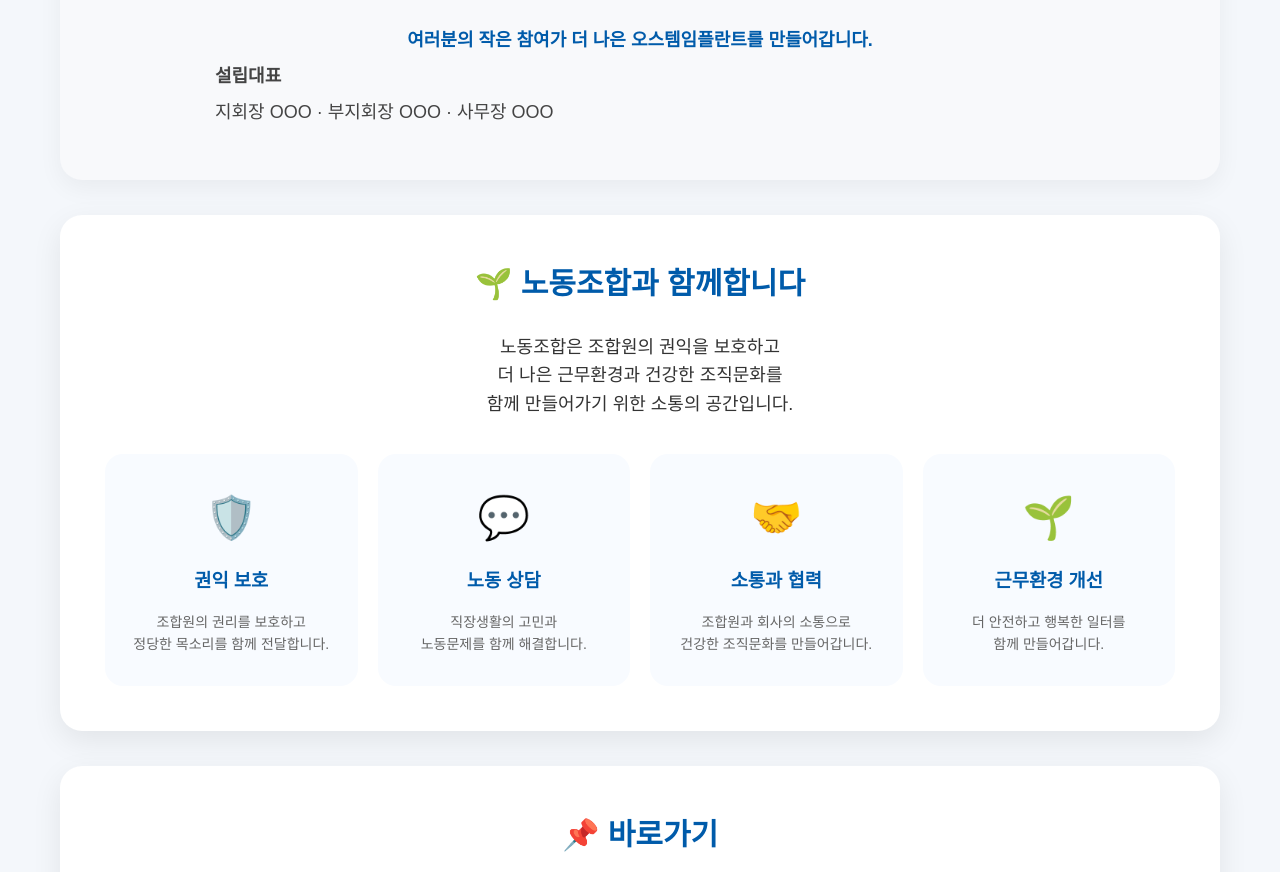
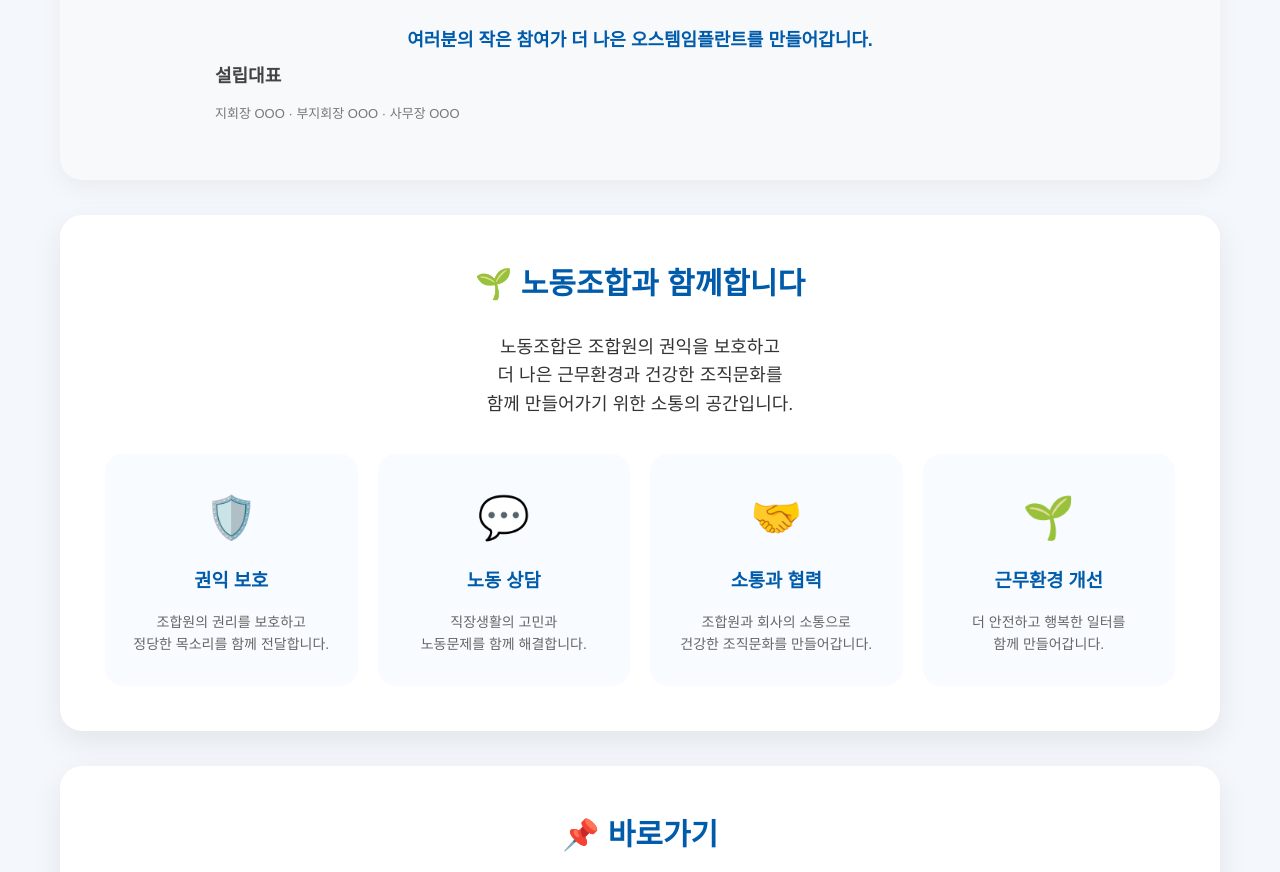
Before and after one commit to osstemunion/osstemunion.github.io, a plain HTML site: page index.html in a window 1280 px wide. Shown: the part 1087-1959 px from the top of the page. Drawn offline with Linux system fonts and the light colour scheme.

Commit message:
Update style.css

```diff
--- a/style.css
+++ b/style.css
@@ -506,3 +506,11 @@ header{
 }
 
 }
+
+.leader-name{
+
+    font-size:13px;
+
+    color:#777;
+
+}
```
